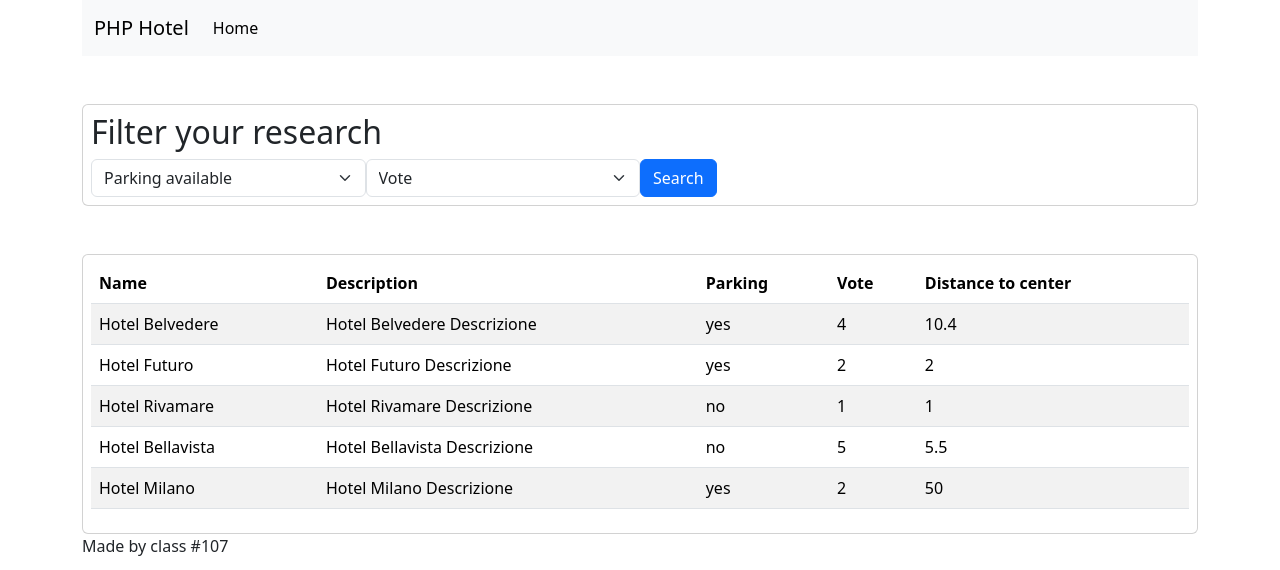
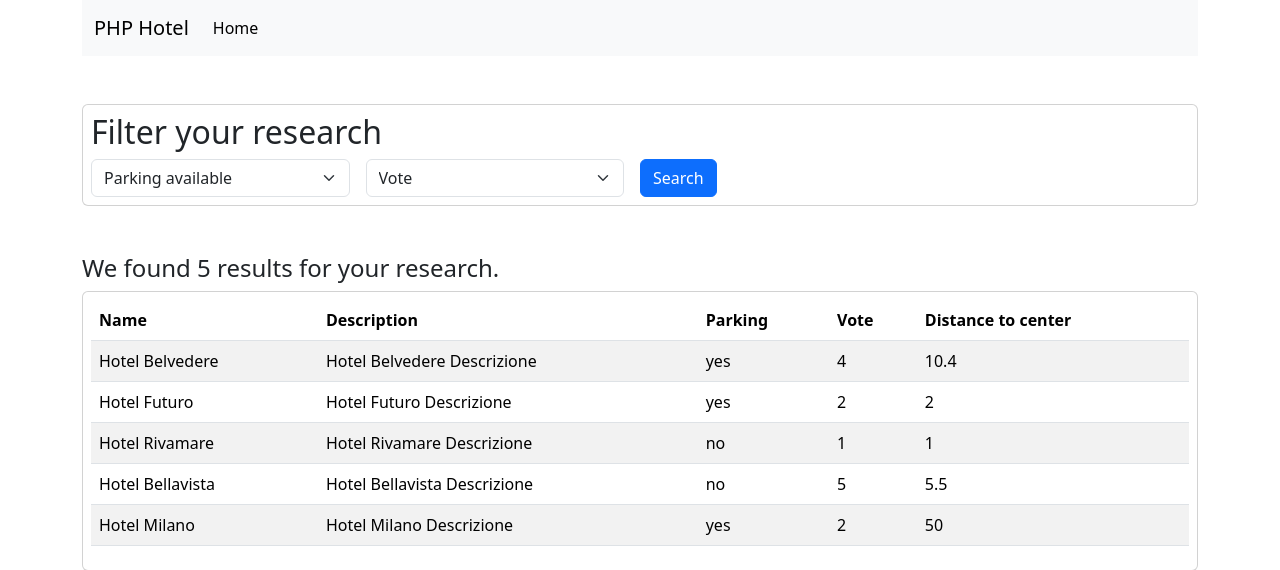
Before and after one commit to giuliabaratella/php-hotel, a PHP site: page / in a window 1280 px wide. Shown: the top 570 px of the page. Run offline with PHP 8.4, Linux system fonts and the light colour scheme.

Commit message:
added error message

```diff
--- a/index.php
+++ b/index.php
@@ -26,6 +26,10 @@ if (isset($_GET["vote"]) && $_GET["vote"] !== "all") {
 
 <main>
     <div class="container">
+        <?php if (count($hotels) > 0) { ?>
+            <h4>We found
+                <?php echo count($hotels) ?> results for your research.
+            </h4>
             <div class="card p-2">
                 <table class="table table-striped">
                     <thead>
@@ -63,6 +67,10 @@ if (isset($_GET["vote"]) && $_GET["vote"] !== "all") {
                     </tbody>
                 </table>
             </div>
+        <?php } else { ?>
+            <div class="alert alert-danger">Currently there are no results with these features, please try searching again
+                by modifying the filters.</div>
+        <?php } ?>
     </div>
 
 
--- a/partials/header.php
+++ b/partials/header.php
@@ -45,14 +45,14 @@ include __DIR__ . "/../Model/db.php";
                 <h2>Filter your research</h2>
                 <form role="search" method="GET" action="index.php">
                     <div class="d-flex g-3">
-                        <div class="col-12 col-md-4 col-lg-3 w-25">
+                        <div class="w-25 pe-3">
                             <select class="form-select" placeholder="Search" aria-label="Search" name="parking">
                                 <option value="all">Parking available <i class="fa-solid fa-chevron-down"></i> </option>
                                 <option value="0">No</option>
                                 <option value="1">Yes</option>
                             </select>
                         </div>
-                        <div class="col-12 col-md-4 col-lg-3 w-25">
+                        <div class="w-25 pe-3">
                             <select class="form-select" placeholder="Search" aria-label="Search" name="vote">
                                 <option value="all">Vote</option>
                                 <option value="1">1</option>
```
Lines whose indentation alone changed are shown as unchanged.
